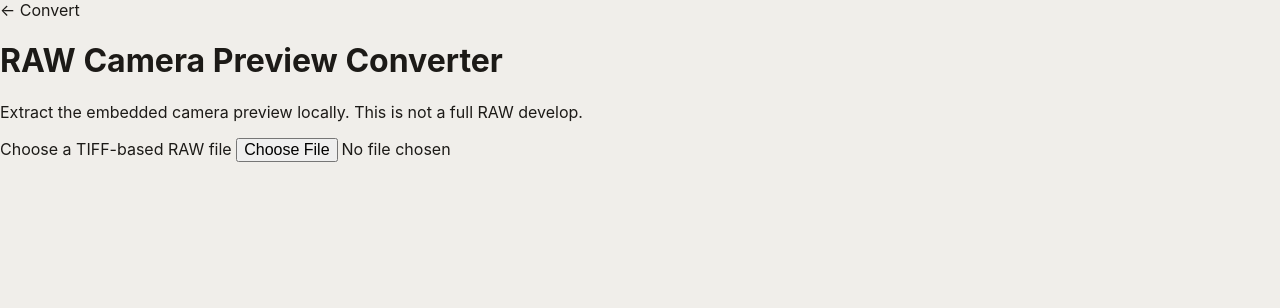
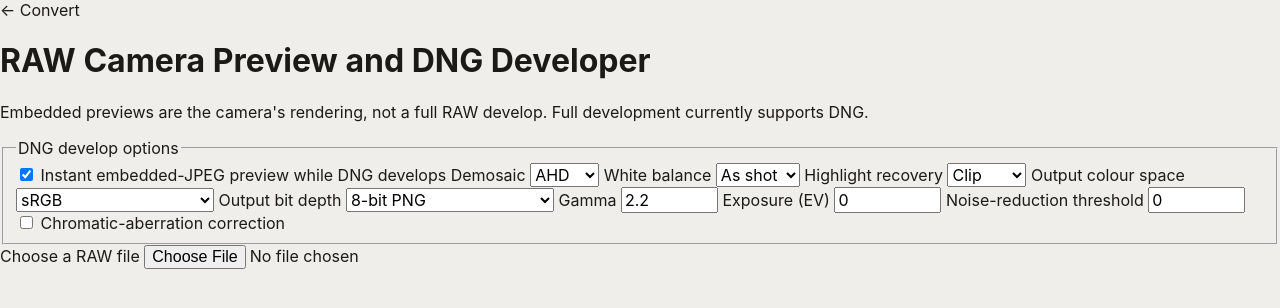
Before and after one commit to official-tisao/image.complianttools.com, a SvelteKit app in the folder apps/web/: page /raw-converter in a window 1280 px wide. Shown: the top 308 px of the page. Built offline with nearby package versions, Linux system fonts and the light colour scheme.

Commit message:
feat(P2-07): expose full DNG develop controls

```diff
--- a/apps/web/src/routes/raw-converter/+page.svelte
+++ b/apps/web/src/routes/raw-converter/+page.svelte
@@ -1,50 +1,211 @@
 <script lang="ts">
   import {
     decodeWithTypedErrors,
+    developDng,
     engineErrorMessage,
     extractRawCameraPreview,
+    type DngDevelopOptions,
   } from '@complianttools/image-engine';
 
-  let status = $state('');
-  let error = $state('');
+  let status = $state(''),
+    error = $state(''),
+    previewUrl = $state(''),
+    developedUrl = $state(''),
+    developedDownload = $state(''),
+    developedFilename = $state('developed.png');
+  let instantPreview = $state(true),
+    temperatureKelvin = $state(6500),
+    tint = $state(0),
+    gamma = $state(2.2),
+    exposureEv = $state(0),
+    noiseReductionThreshold = $state(0),
+    chromaticAberrationCorrection = $state(false);
+  let demosaic = $state<NonNullable<DngDevelopOptions['demosaic']>>('ahd');
+  let whiteBalance = $state<NonNullable<DngDevelopOptions['whiteBalance']>>('as-shot');
+  let highlightRecovery = $state<NonNullable<DngDevelopOptions['highlightRecovery']>>('clip');
+  let outputColorSpace = $state<NonNullable<DngDevelopOptions['outputColorSpace']>>('srgb');
+  let outputBitDepth = $state<NonNullable<DngDevelopOptions['outputBitDepth']>>(8);
 
+  function replaceUrl(current: string, next: string) {
+    if (current) URL.revokeObjectURL(current);
+    return next;
+  }
+  async function canvasPng(data: Uint8ClampedArray, width: number, height: number) {
+    const canvas = document.createElement('canvas');
+    canvas.width = width;
+    canvas.height = height;
+    canvas.getContext('2d')?.putImageData(new ImageData(data, width, height), 0, 0);
+    const blob = await new Promise<Blob | null>((resolve) => canvas.toBlob(resolve, 'image/png'));
+    if (!blob) throw new Error('The browser could not encode the developed DNG preview as PNG.');
+    return blob;
+  }
   async function extract(file: File | undefined) {
     status = '';
     error = '';
+    previewUrl = replaceUrl(previewUrl, '');
+    developedUrl = replaceUrl(developedUrl, '');
+    developedDownload = replaceUrl(developedDownload, '');
     if (!file) return;
     try {
-      const bytes = await file.arrayBuffer();
-      const preview = await decodeWithTypedErrors('raw', () => extractRawCameraPreview(bytes));
-      const url = URL.createObjectURL(new Blob([preview.bytes], { type: 'image/jpeg' }));
-      const download = document.createElement('a');
-      download.href = url;
-      download.download = `${file.name.replace(/\.[^.]+$/u, '')}-camera-preview.jpg`;
-      download.click();
-      URL.revokeObjectURL(url);
-      status = `Extracted ${preview.label}. This is the camera's embedded JPEG preview, not a RAW develop.`;
+      const bytes = await file.arrayBuffer(),
+        baseName = file.name.replace(/\.[^.]+$/u, '');
+      const isDng = file.name.toLowerCase().endsWith('.dng');
+      if (instantPreview) {
+        try {
+          const preview = await decodeWithTypedErrors('raw', () => extractRawCameraPreview(bytes));
+          previewUrl = replaceUrl(
+            previewUrl,
+            URL.createObjectURL(new Blob([preview.bytes], { type: 'image/jpeg' })),
+          );
+          const download = document.createElement('a');
+          download.href = previewUrl;
+          download.download = `${baseName}-camera-preview.jpg`;
+          download.click();
+          status = `Extracted ${preview.label}. This is the camera's embedded JPEG preview, not a RAW develop.`;
+        } catch (reason) {
+          if (!isDng) throw reason;
+          status = 'No embedded camera preview was found; continuing with the full DNG develop.';
+        }
+      }
+      if (!isDng) {
+        status = `${status ? `${status} ` : ''}Full RAW development is currently available for DNG only; this format remains camera-preview only.`;
+        return;
+      }
+      status = `${status ? `${status} ` : ''}Developing the DNG in the background…`;
+      await new Promise<void>((resolve) => requestAnimationFrame(() => resolve()));
+      const developed = await decodeWithTypedErrors('raw', () =>
+        developDng(bytes, {
+          chromaticAberrationCorrection,
+          demosaic,
+          exposureEv,
+          gamma,
+          highlightRecovery,
+          noiseReductionThreshold,
+          outputBitDepth,
+          outputColorSpace,
+          temperatureKelvin,
+          tint,
+          whiteBalance,
+        }),
+      );
+      const png = await canvasPng(developed.frames[0].data, developed.width, developed.height);
+      developedUrl = replaceUrl(developedUrl, URL.createObjectURL(png));
+      if (outputBitDepth === 16 && developed.frames[0].data16) {
+        const raw16 = new Uint16Array(developed.frames[0].data16);
+        developedDownload = replaceUrl(
+          developedDownload,
+          URL.createObjectURL(new Blob([raw16], { type: 'application/octet-stream' })),
+        );
+        developedFilename = `${baseName}-${developed.width}x${developed.height}-rgba16le.raw`;
+      } else {
+        developedDownload = replaceUrl(developedDownload, URL.createObjectURL(png));
+        developedFilename = `${baseName}-developed.png`;
+      }
+      status = `DNG develop complete at ${outputBitDepth}-bit using ${demosaic.toUpperCase()}.`;
     } catch (reason) {
       error = engineErrorMessage(reason);
     }
   }
 </script>
 
-<svelte:head>
-  <title>RAW Camera Preview Converter — Image Compliant Tools</title>
-  <meta name="description" content="Extract an embedded RAW camera preview locally." />
-  <link rel="canonical" href="https://image.complianttools.com/raw-converter" />
-</svelte:head>
-
+<svelte:head
+  ><title>RAW Camera Preview and DNG Developer — Image Compliant Tools</title><meta
+    name="description"
+    content="Extract RAW camera previews and develop DNG files locally."
+  /><link rel="canonical" href="https://image.complianttools.com/raw-converter" /></svelte:head
+>
 <main>
   <a href="/convert">← Convert</a>
-  <h1>RAW Camera Preview Converter</h1>
-  <p>Extract the embedded camera preview locally. This is not a full RAW develop.</p>
+  <h1>RAW Camera Preview and DNG Developer</h1>
+  <p>
+    Embedded previews are the camera's rendering, not a full RAW develop. Full development currently
+    supports DNG.
+  </p>
+  <fieldset>
+    <legend>DNG develop options</legend>
+    <label
+      ><input type="checkbox" bind:checked={instantPreview} /> Instant embedded-JPEG preview while DNG
+      develops</label
+    >
+    <label
+      >Demosaic <select bind:value={demosaic}
+        ><option value="ahd">AHD</option><option value="vng">VNG</option><option value="ppg"
+          >PPG</option
+        ><option value="dcb">DCB</option><option value="linear">Linear</option></select
+      ></label
+    >
+    <label
+      >White balance <select bind:value={whiteBalance}
+        ><option value="as-shot">As shot</option><option value="camera">Camera</option><option
+          value="auto">Auto</option
+        ><option value="daylight">Daylight</option><option value="custom">Custom</option></select
+      ></label
+    >
+    {#if whiteBalance === 'custom'}<label
+        >Temperature (K) <input
+          type="number"
+          min="2000"
+          max="50000"
+          bind:value={temperatureKelvin}
+        /></label
+      ><label>Tint <input type="number" min="-150" max="150" bind:value={tint} /></label>{/if}
+    <label
+      >Highlight recovery <select bind:value={highlightRecovery}
+        ><option value="clip">Clip</option><option value="unclip">Unclip</option><option
+          value="blend">Blend</option
+        ><option value="rebuild">Rebuild</option></select
+      ></label
+    >
+    <label
+      >Output colour space <select bind:value={outputColorSpace}
+        ><option value="srgb">sRGB</option><option value="display-p3">Display P3</option><option
+          value="adobe-rgb">Adobe RGB compatible</option
+        ><option value="gray">Gray</option></select
+      ></label
+    >
+    <label
+      >Output bit depth <select bind:value={outputBitDepth}
+        ><option value={8}>8-bit PNG</option><option value={16}>16-bit RGBA little-endian</option
+        ></select
+      ></label
+    >
+    <label>Gamma <input type="number" min="0.1" max="5" step="0.1" bind:value={gamma} /></label>
+    <label
+      >Exposure (EV) <input
+        type="number"
+        min="-3"
+        max="3"
+        step="0.1"
+        bind:value={exposureEv}
+      /></label
+    >
+    <label
+      >Noise-reduction threshold <input
+        type="number"
+        min="0"
+        max="100"
+        bind:value={noiseReductionThreshold}
+      /></label
+    >
+    <label
+      ><input type="checkbox" bind:checked={chromaticAberrationCorrection} /> Chromatic-aberration correction</label
+    >
+  </fieldset>
   <label
-    >Choose a TIFF-based RAW file <input
+    >Choose a RAW file <input
       type="file"
       accept=".3fr,.arw,.bay,.cap,.cr2,.cr3,.crf,.crw,.cs1,.dcr,.dcs,.dng,.drf,.erf,.fff,.iiq,.k25,.kdc,.mdc,.mef,.mos,.mrw,.nef,.nrw,.orf,.pef,.ptx,.raf,.raw,.rw2,.rwl,.rwz,.sr2,.srf,.srw,.x3f"
       onchange={(event) => void extract(event.currentTarget.files?.[0])}
     /></label
   >
-  {#if status}<p role="status">{status}</p>{/if}
-  {#if error}<p role="alert">{error}</p>{/if}
+  {#if previewUrl}<h2>Camera preview</h2>
+    <img src={previewUrl} alt="Embedded camera preview" />{/if}
+  {#if developedUrl}<h2>Developed DNG preview</h2>
+    <img src={developedUrl} alt="Developed DNG preview" />
+    <p>
+      <a href={developedDownload} download={developedFilename}
+        >Download {outputBitDepth}-bit developed output</a
+      >
+    </p>{/if}
+  {#if status}<p role="status">{status}</p>{/if}{#if error}<p role="alert">{error}</p>{/if}
 </main>
```
Also changed, not shown: 2 other files (tests, documents, lock files or other folders).
